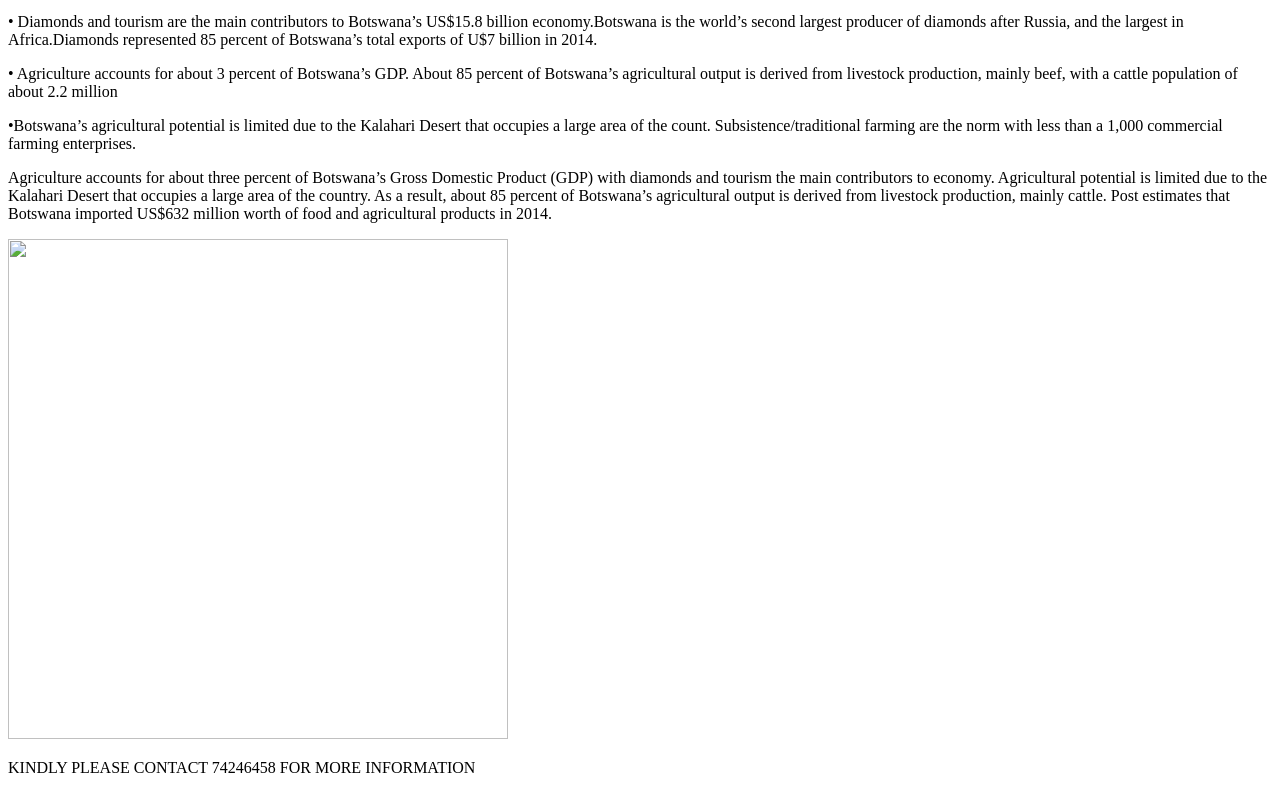
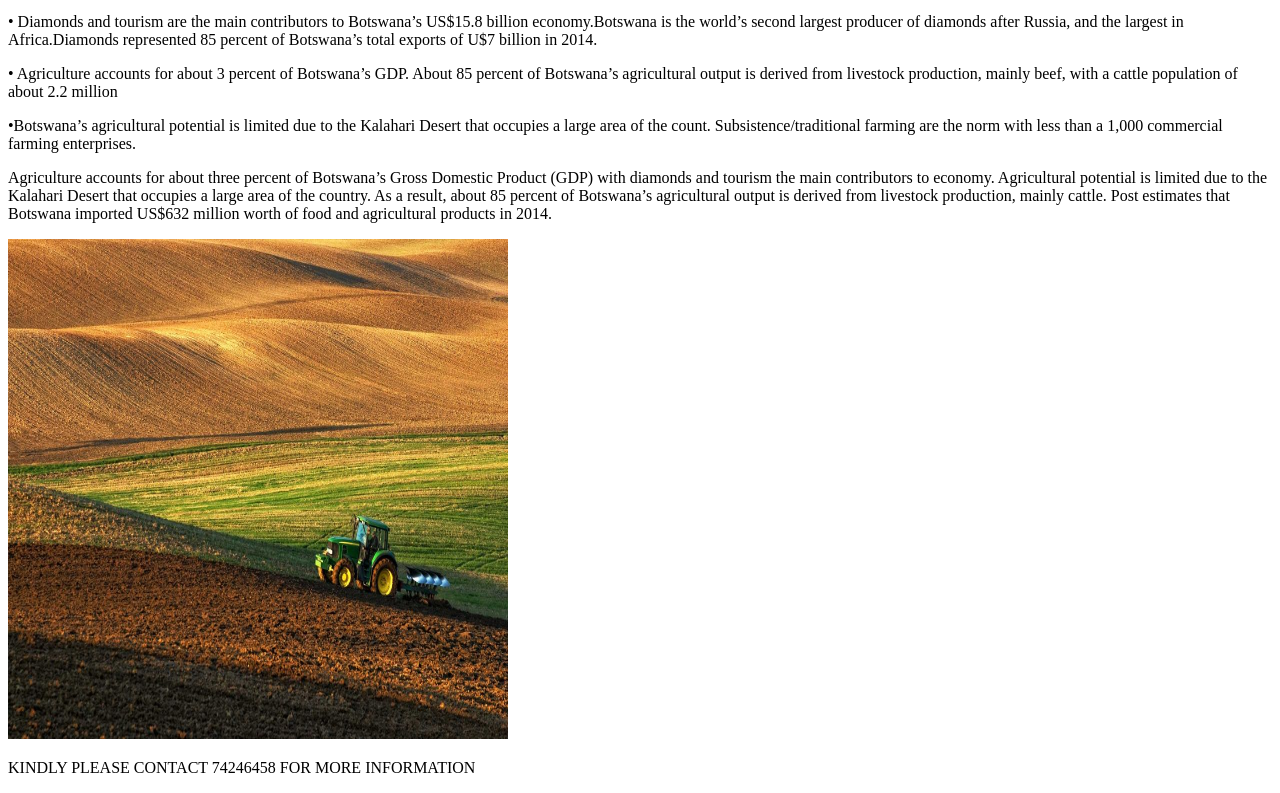
Before and after one commit to bida23-031/WMD-31, a plain HTML site: page index.html in a window 1280 px wide. Shown: the part 622-1415 px from the top of the page. Drawn offline with Linux system fonts and the light colour scheme.

Commit message:
Update index.html

```diff
--- a/index.html
+++ b/index.html
@@ -49,7 +49,7 @@
 
 
 
-                        <img height="500" width="500" src="c:\Users\Mamosa\Downloads\bg-farmland-tillage-preparation 10x20.jpg">
+                        <img height="500" width="500" src="imgs\image.jpg.jpg">
 
 
           <p>
```
